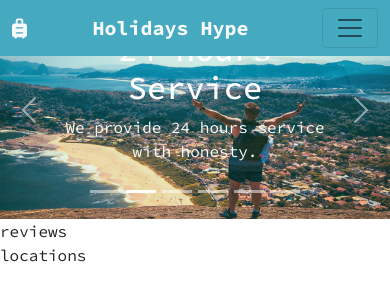
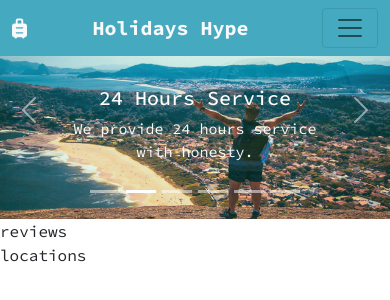
Before and after one commit to Nahid51/holidays-hype-client-side, a React (Create React App) app: page / in a window 390 px wide. Shown: the top 300 px of the page. Built offline with nearby package versions, Linux system fonts and the light colour scheme; no server answers.

Commit message:
added login and register system

```diff
--- a/src/components/Home/Banner/Banner.css
+++ b/src/components/Home/Banner/Banner.css
@@ -10,12 +10,12 @@
 }
 @media only screen and (max-width: 600px) {
     .banner-setup h3{
-        font-size: 2rem;
+        font-size: 20px;
         position: relative;
         top: 0;
     }
     .banner-setup p{
-        font-size: 1rem;
+        font-size: 15px;
         position: relative;
         top: 0;
     }
--- a/src/components/Home/Navigation/Navigation.js
+++ b/src/components/Home/Navigation/Navigation.js
@@ -20,7 +20,6 @@ const Navigation = () => {
                             <Nav.Link className='text-light' href="#blogs">Blogs</Nav.Link>
                             <Nav.Link className='text-light' href="#contact">Contact</Nav.Link>
                         </Nav>
-                        <Nav className="ms-auto">
                         <Nav.Link className='text-light' href="">Signed in as: {user.displayName}</Nav.Link>
                         {user.email ?
                             <Button onClick={logOut} className='fw-bold btn-grad'>Logout</Button> :
@@ -28,7 +27,6 @@ const Navigation = () => {
                                 <Button className='fw-bold btn-grad'>Login</Button>
                             </NavLink>
                         }
-                        </Nav>
                     </Navbar.Collapse>
                 </Container>
             </Navbar>
```
Also changed, not shown: 1 other file (tests, documents, lock files or other folders). Lines whose indentation alone changed are shown as unchanged.
